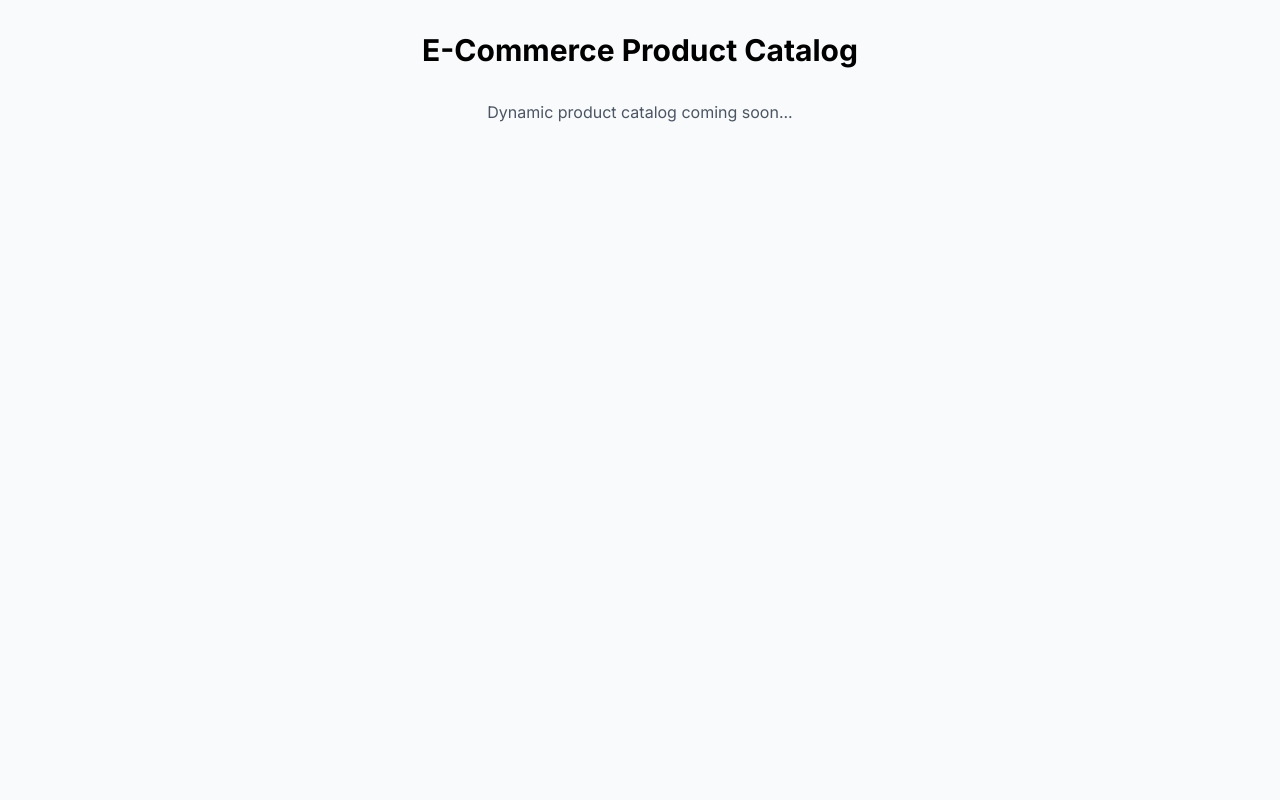
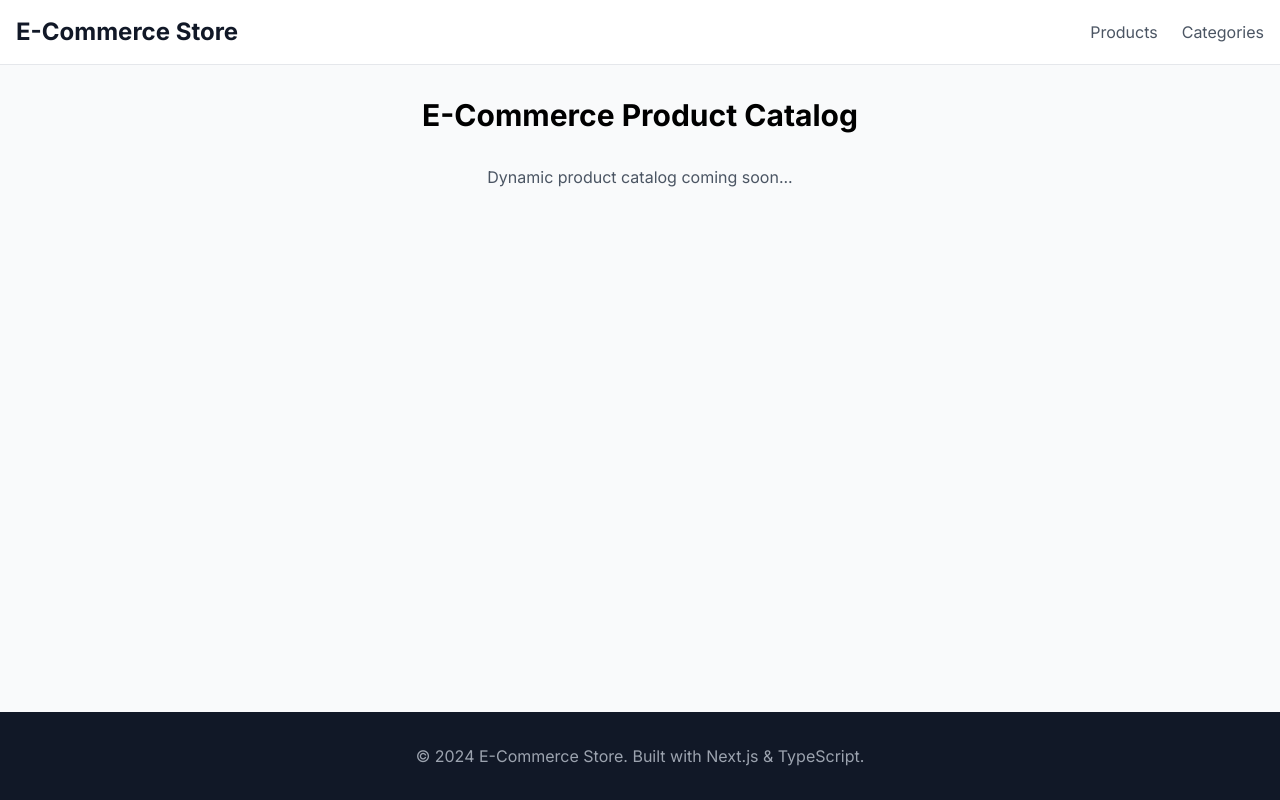
Before and after one commit to kodget/alx-project-nexus, a Next.js app: page / in a window 1280 px wide. Built offline with nearby package versions, Linux system fonts and the light colour scheme.

Commit message:
feat: add Header, Footer, and Layout wrapper components

```diff
--- a/src/app/page.tsx
+++ b/src/app/page.tsx
@@ -1,6 +1,8 @@
+import Layout from '@/components/layout/Layout'
+
 export default function Home() {
   return (
-    <main className="min-h-screen bg-gray-50">
+    <Layout>
       <div className="container mx-auto px-4 py-8">
         <h1 className="text-3xl font-bold text-center mb-8">
           E-Commerce Product Catalog
@@ -9,6 +11,6 @@ export default function Home() {
           Dynamic product catalog coming soon...
         </p>
       </div>
-    </main>
+    </Layout>
   )
 }
--- /dev/null
+++ b/src/components/layout/Footer.tsx
@@ -0,0 +1,13 @@
+export default function Footer() {
+  return (
+    <footer className="bg-gray-900 text-white mt-auto">
+      <div className="container mx-auto px-4 py-8">
+        <div className="text-center">
+          <p className="text-gray-400">
+            © 2024 E-Commerce Store. Built with Next.js & TypeScript.
+          </p>
+        </div>
+      </div>
+    </footer>
+  )
+}
--- /dev/null
+++ b/src/components/layout/Header.tsx
@@ -0,0 +1,21 @@
+export default function Header() {
+  return (
+    <header className="bg-white shadow-sm border-b">
+      <div className="container mx-auto px-4 py-4">
+        <div className="flex items-center justify-between">
+          <h1 className="text-2xl font-bold text-gray-900">
+            E-Commerce Store
+          </h1>
+          <nav className="flex space-x-6">
+            <a href="#" className="text-gray-600 hover:text-gray-900">
+              Products
+            </a>
+            <a href="#" className="text-gray-600 hover:text-gray-900">
+              Categories
+            </a>
+          </nav>
+        </div>
+      </div>
+    </header>
+  )
+}
--- /dev/null
+++ b/src/components/layout/Layout.tsx
@@ -0,0 +1,18 @@
+import Header from './Header'
+import Footer from './Footer'
+
+interface LayoutProps {
+  children: React.ReactNode
+}
+
+export default function Layout({ children }: LayoutProps) {
+  return (
+    <div className="min-h-screen flex flex-col">
+      <Header />
+      <main className="flex-1 bg-gray-50">
+        {children}
+      </main>
+      <Footer />
+    </div>
+  )
+}
```
